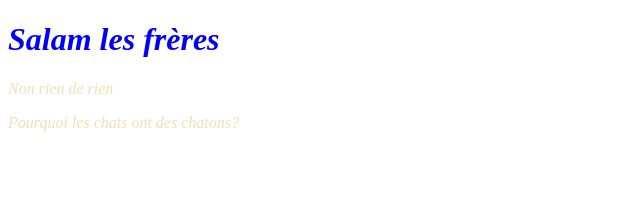
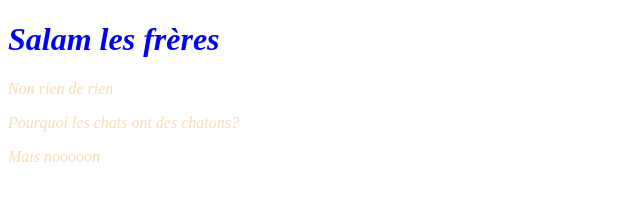
Before and after one commit to MeHigh22/Test, a plain HTML site: page first_repo/index.html in a window 1280 px wide. Shown: the full height of the page, 0-640 px from the left. Drawn offline with Linux system fonts and the light colour scheme.

Commit message:
Genre quoi

```diff
--- a/first_repo/index.html
+++ b/first_repo/index.html
@@ -12,6 +12,10 @@
     <h1>Salam les frères</h1>
     <p>Non rien de rien</p>
     <p>Pourquoi les chats ont des chatons?</p>
+
+    <div>
+        <p>Mais nooooon</p>
+    </div>
 </body>
 
 </html>
```
